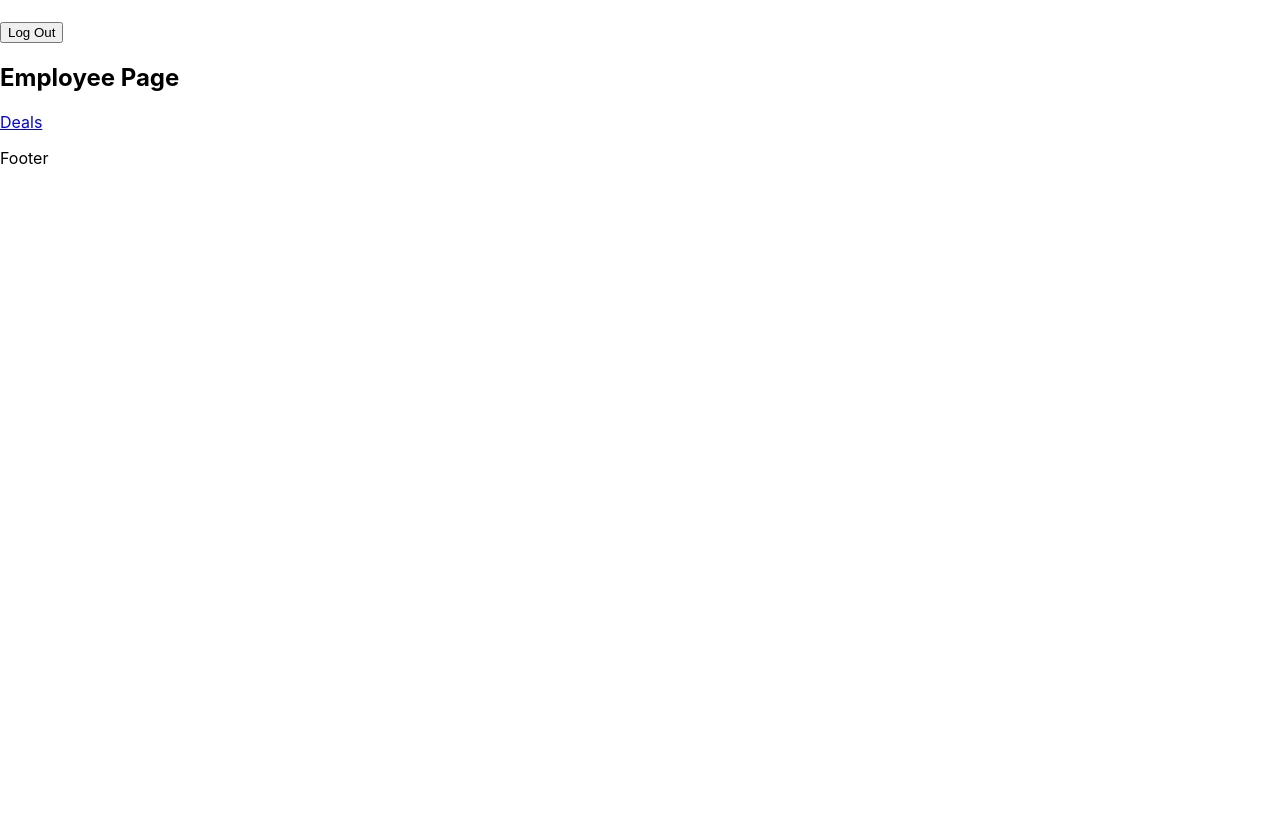
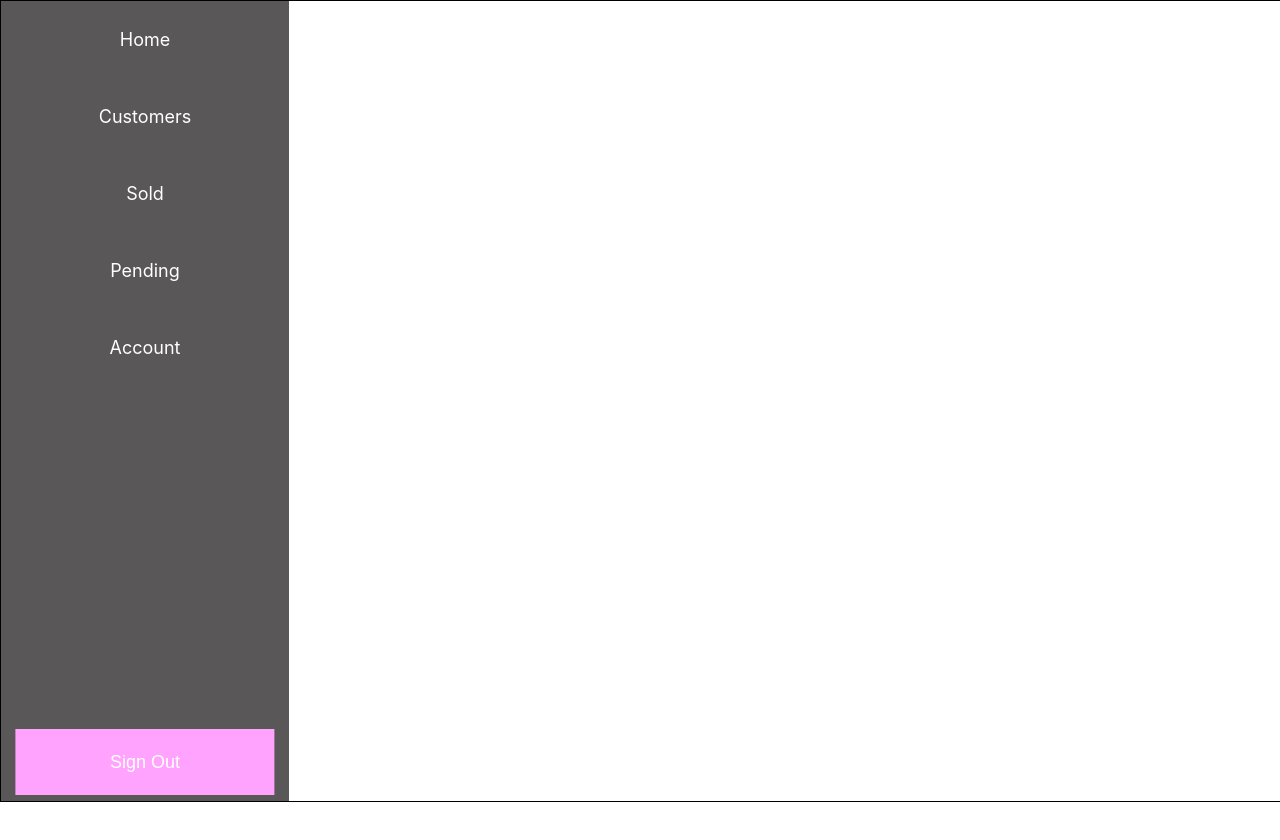
Before and after one commit to jasoncarcamo/dealer-app, a React (Create React App) app: page /employee in a window 1280 px wide. Shown: the top 840 px of the page. Before the commit the page ends 800 px from the top, so only its background shows below. Built offline with nearby package versions, Linux system fonts and the light colour scheme; no server answers; sample sign-in values are in the browser's storage.

Commit message:
Started header for dashboard

```diff
--- a/src/EmployeeRoutes/EmployeeRoutes.js
+++ b/src/EmployeeRoutes/EmployeeRoutes.js
@@ -1,8 +1,7 @@
 import React from "react";
 import {Routes, Route, Outlet} from "react-router-dom";
 import Template from "../template/Template";
-import EmployeePage from "../pages/EmployeePage/EmployeePage";
-import DealsPage from "../pages/DealsPage/DealsPage";
+import DashBoard from "../pages/DashBoard/DashBoard";
 
 //deals
 //deal
@@ -12,12 +11,9 @@ export default class EmployeeRoutes extends React.Component{
 
     render(){
         return (
-            <Template removeToken={this.props.removeToken}>
-                <Routes>
-                    <Route exact path="/" element={<EmployeePage setToken={this.props.setToken}/>}></Route>
-                    <Route path="/deals" element={<DealsPage/>}></Route>
-                </Routes>
-            </Template>
+            <Routes>
+                <Route exact path="/" element={<DashBoard setToken={this.props.setToken}/>}></Route>
+            </Routes>
         );
     }
 }
--- a/src/index.css
+++ b/src/index.css
@@ -1,5 +1,12 @@
+html{
+  box-sizing: border-box;
+  font-size: 18px;
+  overflow: hidden;
+}
+
 body {
   margin: 0;
+  padding: 0;
   font-family: -apple-system, BlinkMacSystemFont, 'Segoe UI', 'Roboto', 'Oxygen',
     'Ubuntu', 'Cantarell', 'Fira Sans', 'Droid Sans', 'Helvetica Neue',
     sans-serif;
--- /dev/null
+++ b/src/pages/DashBoard/DashBoard.css
@@ -0,0 +1,6 @@
+#dashboard-section{
+    width: 100%;
+    height: 100vh;
+    max-width: 100vw;
+    border: 1px solid black;
+}
--- /dev/null
+++ b/src/pages/DashBoard/DashBoard.js
@@ -0,0 +1,24 @@
+import React from "react";
+import Header from "./Header/Header";
+import "./DashBoard.css";
+
+export default class DashBoard extends React.Component{
+    constructor(props){
+        super(props);
+        this.state = {
+
+        }
+    }
+
+    render(){
+        return (
+            <section id="dashboard-section">
+                <Header/>
+
+                <section>
+
+                </section>
+            </section>
+        )
+    }
+}
--- /dev/null
+++ b/src/pages/DashBoard/Header/Header.css
@@ -0,0 +1,42 @@
+#header-section{
+    width: 16rem;
+    height: 100%;
+    margin: 0;
+    padding: 0;
+    background-color: rgb(89, 87, 87);
+}
+
+#header-list-container{
+    display: flex;
+    flex-direction: column;
+    width: 90%;
+    height: 100%;
+    margin: 0 auto;
+    padding: 0;
+}
+
+.header-list{
+    padding: 1.25rem 0;
+    margin: .25rem 0;
+    text-align: center;
+    list-style: none;
+    color: white;
+    border: 1px solid transparent;
+}
+
+.header-list:hover{
+    background-color: rgb(255, 163, 255);
+}
+
+#sign-out-button{
+    width: 90%;
+    position: relative;
+    bottom: 4rem;
+    left: 50%;
+    padding: 1.25rem 0;
+    transform: translate(-50%, 0);
+    font-size: 1rem;
+    color: white;
+    background-color: rgb(255, 163, 255);
+    border: none;
+}
--- /dev/null
+++ b/src/pages/DashBoard/Header/Header.js
@@ -0,0 +1,20 @@
+import React from "react";
+import "./Header.css"
+
+export default class Header extends React.Component{
+    render(){
+        return (
+            <header id="header-section">
+                <ul id="header-list-container">
+                    <li className="header-list">Home</li>
+                    <li className="header-list">Customers</li>
+                    <li className="header-list">Sold</li>
+                    <li className="header-list">Pending</li>
+                    <li className="header-list">Account</li>
+                </ul>
+
+                <button id="sign-out-button">Sign Out</button>
+            </header>
+        );
+    }
+}
--- a/src/pages/EmployeePage/EmployeePage.js
+++ /dev/null
@@ -1,13 +0,0 @@
-import React from "react";
-import {Link} from "react-router-dom";
-
-export default class EmployeePage extends React.Component{
-    render(){
-        return (
-            <section>
-                <h1>Employee Page</h1>
-                <Link to="/employee/deals">Deals</Link>
-            </section>
-        );
-    };
-}
--- a/src/services/AuthService.js
+++ b/src/services/AuthService.js
@@ -1,5 +1,3 @@
-
-
 const AuthService = {
     async logIn(employee){
         return await fetch("http://localhost:8000/api/login", {
@@ -15,7 +13,7 @@ const AuthService = {
                 };
 
                 return res.json();
-            })
+            });
     },
     async register(newEmployee){
         return await fetch("http://localhost:8000/api/register", {
@@ -31,7 +29,7 @@ const AuthService = {
                 };
 
                 return res.json();
-            })
+            });
     }
 };
 
```
